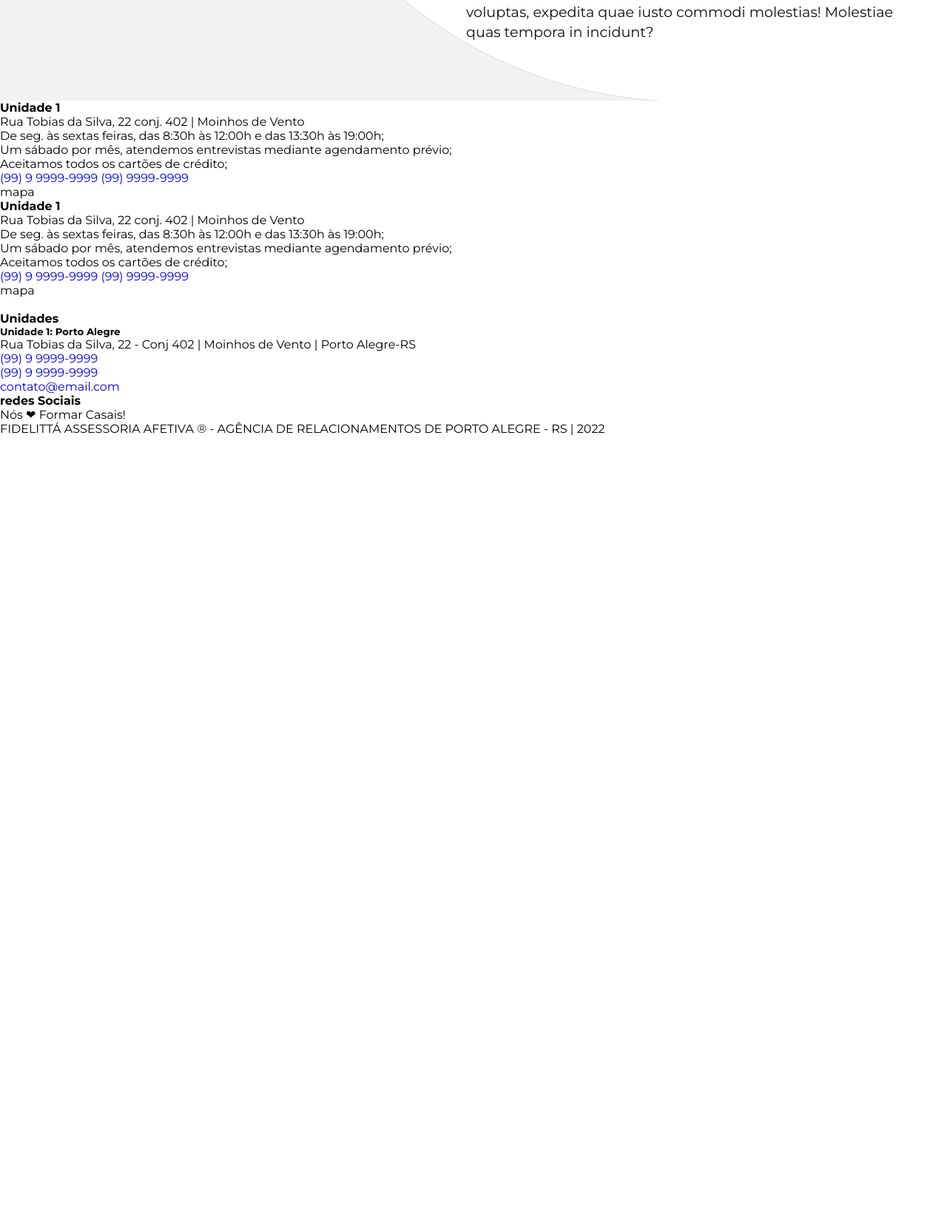
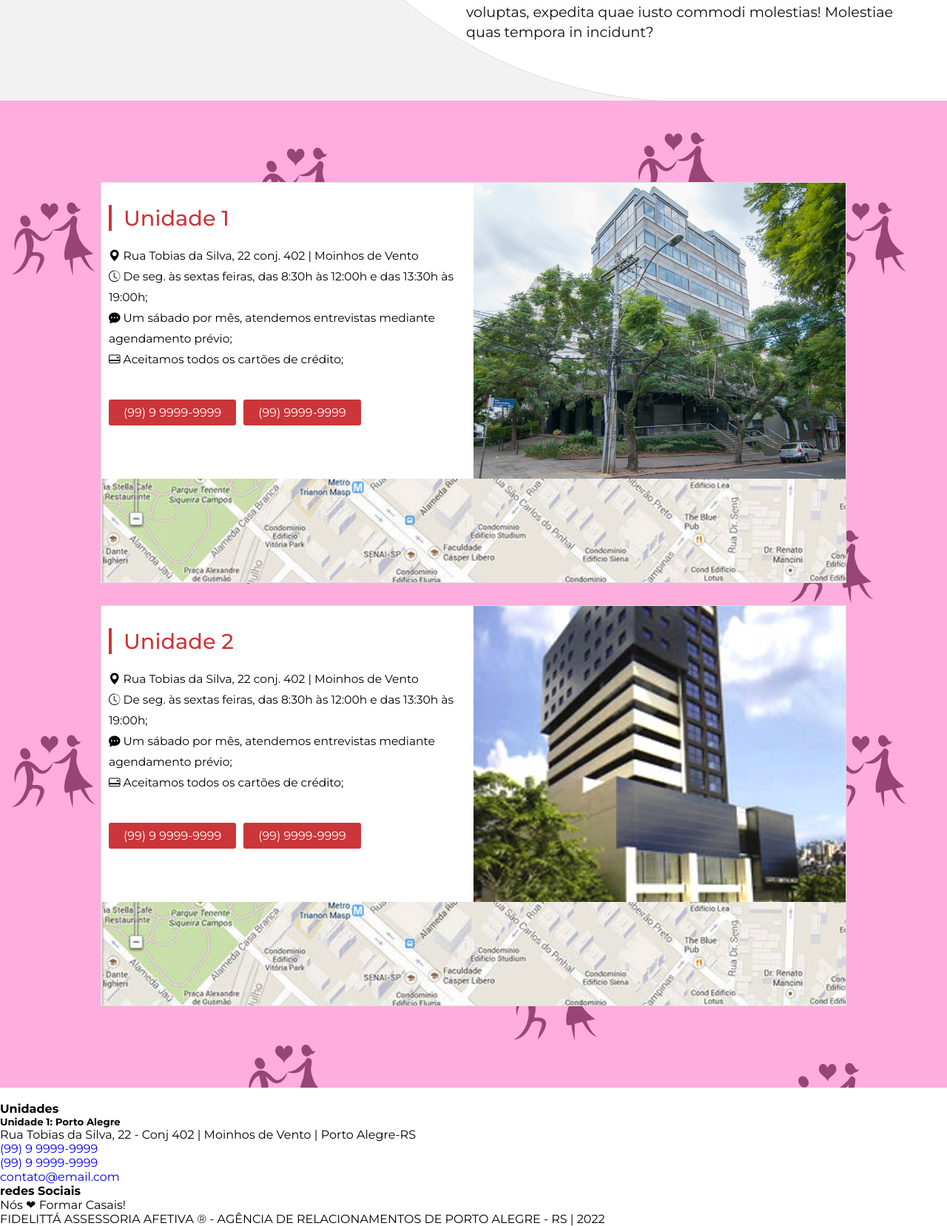
Before and after one commit to Wildarte/fidelitta, a PHP site: page / in a window 1280 px wide. Shown: the part 2781-4438 px from the top of the page at 74% size. Before the commit the page ends 3370 px from the top, so only its background shows below. Run offline with PHP 8.4, Linux system fonts and the light colour scheme.

Commit message:
fiz até a parte das unidades

```diff
--- a/assets/css/style2.css
+++ b/assets/css/style2.css
@@ -355,3 +355,83 @@
     position: relative;
 }
 /* wait */
+
+
+/* section unidades */
+.sec_unit{
+    background-image: url('../img/unidades.jpg');
+}
+.unit_content{
+    padding: 80px 10px;
+}
+.card_unity{
+    margin: 30px auto;
+    width: 80%;
+    border: 1px solid #ddd;
+    background-color: var(--color-white);
+}
+.card_content{
+    display: flex;
+    height: 400px;
+}
+.card_left, .card_right{
+    flex-basis: 50%;
+}
+.card_left{
+    padding: 10px;
+}
+.card_right img{
+    width: 100%;
+    height: 100%;
+    object-fit: cover;
+}
+
+.header_card_unidade{
+    margin: 20px 0;
+    display: flex;
+    align-items: center;
+    position: relative;
+}
+.header_card_unidade::before{
+    content: "";
+    height: 100%;
+    width: 4px;
+    position: absolute;
+    top: 0;
+    left: 0;
+    background-color: var(--color-main);
+}
+.header_card_unidade h4{
+    font-size: 1.8em;
+    font-weight: 500;
+    color: var(--color-main);
+    margin-left: 20px;
+}
+.card_mapa{
+    height: 140px;
+    overflow: hidden;
+}
+.unidade_detalhes li{
+    font-size: .97em;
+    line-height: 1.8em;
+}
+.card_unidade_contato{
+    width: 100%;
+    display: flex;
+    justify-content: flex-start;
+    margin-top: 40px;
+}
+.card_unidade_contato a{
+    color: var(--color-white);
+    padding: 8px 20px;
+    background-color: var(--color-main);
+    border-radius: 3px;
+    margin-right: 10px;
+}
+.card_mapa img{
+    width: 100%;
+    height: 100%;
+    object-fit: cover;
+    cursor: pointer;
+}
+/* section unidades */
--- a/index.php
+++ b/index.php
@@ -198,77 +198,78 @@
         </section>
 
 
+        <section class="sec_unit container_full">
 
-        <section>
-
-            <div>
+            <div class="unit_content container">
 
                 <div class="card_unity">
-                    <div class="card_unity_left">
-                        <div>
-                            <div>
-                                <header>
+                    <div class="card_unity_content_full">
+                        <div class="card_content">
+                            <div class="card_left">
+                                <header class="header_card_unidade">
                                     <h4>Unidade 1</h4>
                                 </header>
 
-                                <ul>
-                                    <li>Rua Tobias da Silva, 22 conj. 402 | Moinhos de Vento</li>
-                                    <li>De seg. às sextas feiras, das 8:30h às 12:00h e das 13:30h às 19:00h;</li>
-                                    <li>Um sábado por mês, atendemos entrevistas mediante agendamento prévio;</li>
-                                    <li>Aceitamos todos os cartões de crédito;</li>
+                                <ul class="unidade_detalhes">
+                                    <li><i class="bi bi-geo-alt-fill"></i> Rua Tobias da Silva, 22 conj. 402 | Moinhos de Vento</li>
+                                    <li><i class="bi bi-clock-history"></i> De seg. às sextas feiras, das 8:30h às 12:00h e das 13:30h às 19:00h;</li>
+                                    <li><i class="bi bi-chat-dots-fill"></i> Um sábado por mês, atendemos entrevistas mediante agendamento prévio;</li>
+                                    <li><i class="bi bi-credit-card-2-back"></i> Aceitamos todos os cartões de crédito;</li>
                                 </ul>
 
-                                <div>
+                                <div class="card_unidade_contato">
                                     <a href="#">(99) 9 9999-9999</a>
 
                                     <a href="#">(99) 9999-9999</a>
                                 </div>
                             </div>
                             <div class="card_right">
-
+                                <img src="assets/img/unidade1.jpg" alt="">
                             </div>
                         </div>
 
-                        <div>
-                            mapa
+                        <div class="card_mapa">
+                            <img src="assets/img/mapa.jpg" alt="">
+                        </div>
+
+                    </div>
+                </div>
+
+                <div class="card_unity">
+                    <div class="card_unity_content_full">
+                        <div class="card_content">
+                            <div class="card_left">
+                                <header class="header_card_unidade">
+                                    <h4>Unidade 2</h4>
+                                </header>
+
+                                <ul class="unidade_detalhes">
+                                    <li><i class="bi bi-geo-alt-fill"></i> Rua Tobias da Silva, 22 conj. 402 | Moinhos de Vento</li>
+                                    <li><i class="bi bi-clock-history"></i> De seg. às sextas feiras, das 8:30h às 12:00h e das 13:30h às 19:00h;</li>
+                                    <li><i class="bi bi-chat-dots-fill"></i> Um sábado por mês, atendemos entrevistas mediante agendamento prévio;</li>
+                                    <li><i class="bi bi-credit-card-2-back"></i> Aceitamos todos os cartões de crédito;</li>
+                                </ul>
+
+                                <div class="card_unidade_contato">
+                                    <a href="#">(99) 9 9999-9999</a>
+
+                                    <a href="#">(99) 9999-9999</a>
+                                </div>
+                            </div>
+                            <div class="card_right">
+                                <img src="assets/img/unidade2.jpg" alt="">
+                            </div>
+                        </div>
+
+                        <div class="card_mapa">
+                            <img src="assets/img/mapa.jpg" alt="">
                         </div>
 
                     </div>
                 </div>
 
 
-                <div class="card_unity">
-                    <div class="card_unity_left">
-                        <div>
-                            <div>
-                                <header>
-                                    <h4>Unidade 1</h4>
-                                </header>
 
-                                <ul>
-                                    <li>Rua Tobias da Silva, 22 conj. 402 | Moinhos de Vento</li>
-                                    <li>De seg. às sextas feiras, das 8:30h às 12:00h e das 13:30h às 19:00h;</li>
-                                    <li>Um sábado por mês, atendemos entrevistas mediante agendamento prévio;</li>
-                                    <li>Aceitamos todos os cartões de crédito;</li>
-                                </ul>
-
-                                <div>
-                                    <a href="#">(99) 9 9999-9999</a>
-
-                                    <a href="#">(99) 9999-9999</a>
-                                </div>
-                            </div>
-                            <div class="card_right">
-
-                            </div>
-                        </div>
-
-                        <div>
-                            mapa
-                        </div>
-
-                    </div>
-                </div>
 
             </div>
 
```
Also changed, not shown: assets/img/mapa.jpg (added), assets/img/unidade1.jpg (added), assets/img/unidade2.jpg (added), assets/img/unidades.jpg (added).
